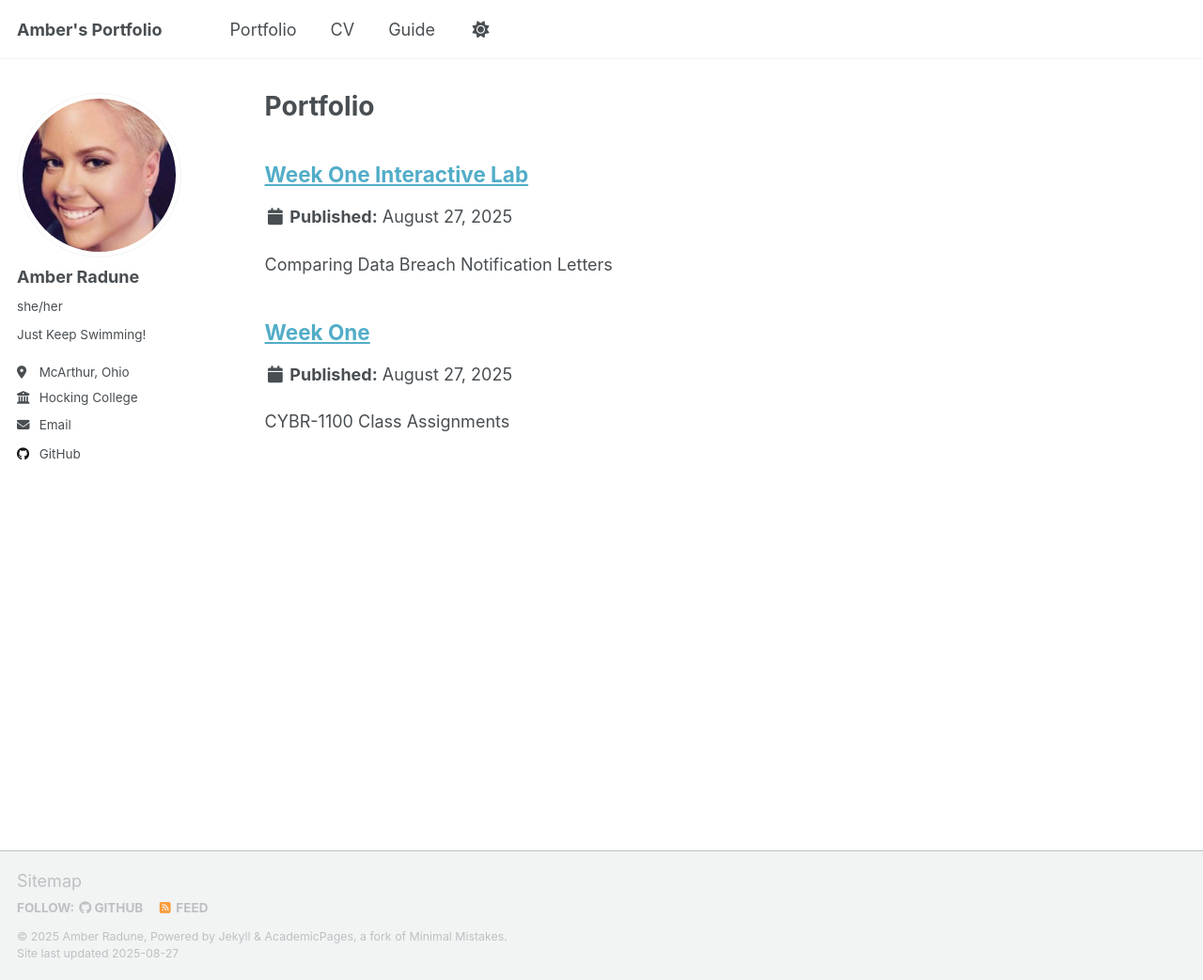
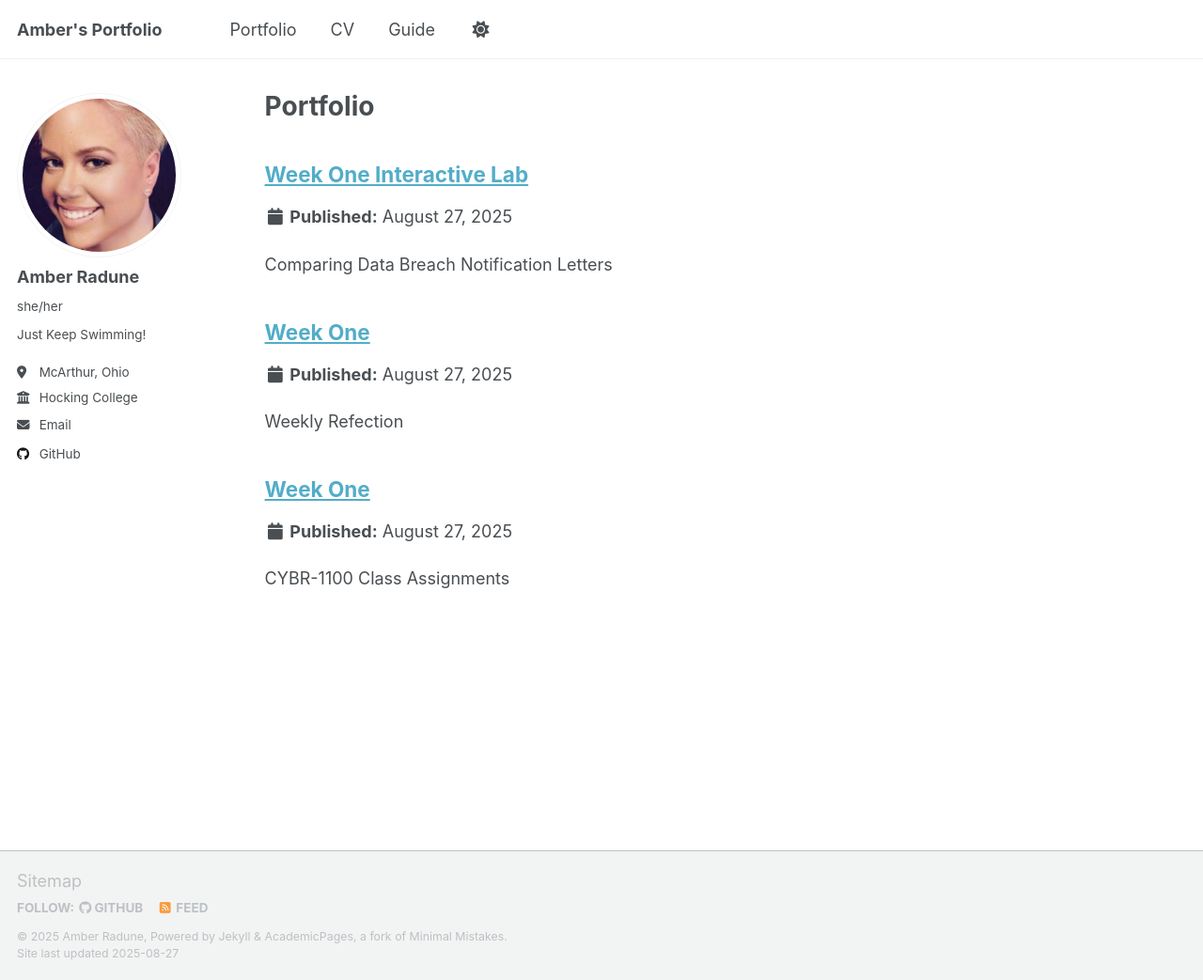
Before and after one commit to TinyBumblee/AmberR.github.io, a Jekyll site: the page built from _pages/portfolio.html, in a window 1280 px wide and 1043 px high. Shown: the whole window at 94% size. Built offline with Jekyll 4.4.1, drawn with Linux system fonts in a browser that asks for light colours; a script that is not in the unit is left out.

Commit message:
Update Week One Weekly Refection.md

```diff
--- a/_portfolio/Week One Weekly Refection.md
+++ b/_portfolio/Week One Weekly Refection.md
@@ -1,3 +1,9 @@
+---
+title: "Week One"
+excerpt: "Weekly Refection"
+collection: portfolio
+---
+
 Weekly Reflection #1
 
 Name: Amber Radune
```
